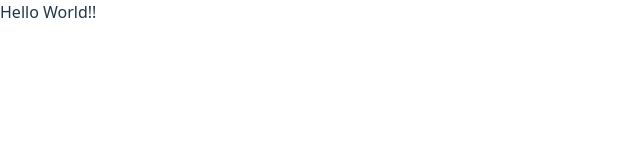
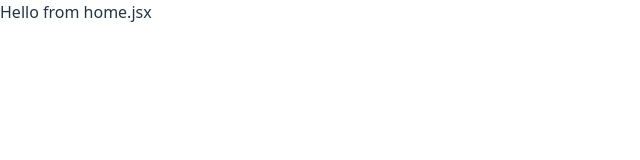
Before and after one commit to iamsaief/reactjs, a React (Vite) app: page / in a window 1280 px wide. Shown: the top 160 px of the page, without its empty margins (0-640 px from the left). Built offline with nearby package versions, Linux system fonts and the light colour scheme.

Commit message:
router setup

```diff
--- a/package.json
+++ b/package.json
@@ -13,6 +13,7 @@
     "@tailwindcss/vite": "^4.1.8",
     "react": "^19.1.0",
     "react-dom": "^19.1.0",
+    "react-router": "^7.6.1",
     "tailwindcss": "^4.1.8"
   },
   "devDependencies": {
--- a/src/App.jsx
+++ b/src/App.jsx
@@ -1,11 +1,33 @@
+import { createBrowserRouter, RouterProvider } from "react-router";
+import Project1 from "./projects/project1";
+import Project2 from "./projects/project2";
+import HomePage from "./pages/Home";
+
+const routesData = [
+  {
+    id: "project-1",
+    path: "/projects/project-1",
+    name: "Awesome Project 1",
+    element: <Project1 />,
+  },
+  {
+    id: "project-2",
+    path: "/projects/project-2",
+    name: "Cool Project 2",
+    element: <Project2 />,
+  },
+];
+
+const router = createBrowserRouter([
+  {
+    path: "/",
+    element: <HomePage />,
+  },
+  ...routesData,
+]);
+
 function App() {
-  return (
-    <>
-      <div>
-        <h1> Hello World!!</h1>
-      </div>
-    </>
-  );
+  return <RouterProvider router={router} />;
 }
 
 export default App;
--- /dev/null
+++ b/src/pages/Home.jsx
@@ -0,0 +1,7 @@
+export default function HomePage() {
+  return (
+    <>
+      <div>Hello from home.jsx</div>
+    </>
+  );
+}
--- /dev/null
+++ b/src/projects/project1.jsx
@@ -0,0 +1,7 @@
+export default function Project1() {
+  return (
+    <>
+      <h2>Hello from project1.jsx</h2>
+    </>
+  );
+}
--- /dev/null
+++ b/src/projects/project2.jsx
@@ -0,0 +1,7 @@
+export default function Project2() {
+  return (
+    <>
+      <h2>Hello from project2.jsx</h2>
+    </>
+  );
+}
```
Also changed, not shown: 1 other file (tests, documents, lock files or other folders).
